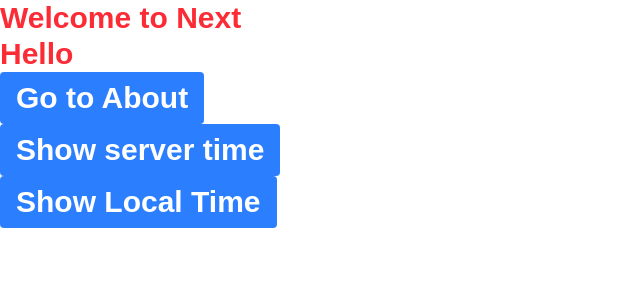
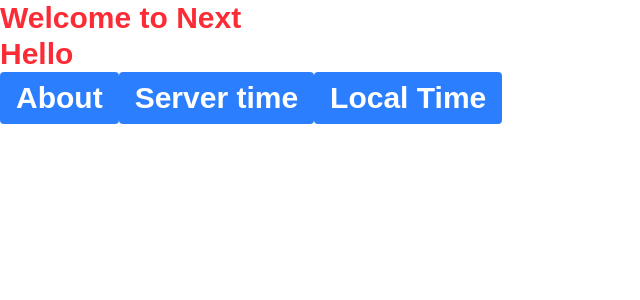
Before and after one commit to GuzzuSridhar/next-app, a Next.js app: page / in a window 1280 px wide. Shown: the top 300 px of the page, without its empty margins (0-640 px from the left). Built offline with nearby package versions, Linux system fonts and the light colour scheme.

Commit message:
clean up page

```diff
--- a/app/page.tsx
+++ b/app/page.tsx
@@ -1,5 +1,4 @@
 import Hello from "@/components/Hello";
-import LocalTime from "@/components/LocalTime";
 import Navigate from "@/components/Navigate";
 
 function page() {
--- a/components/Navigate.tsx
+++ b/components/Navigate.tsx
@@ -5,28 +5,34 @@ function Navigate() {
   const router = useRouter();
   return (
     <>
+      <table>
+        <td>
           <button
             className="bg-blue-500 text-white px-4 py-2 rounded"
             onClick={() => router.push("/about")}
           >
-        Go to About
+            About
           </button>
-      <br />
+        </td>
+
+        <td>
           <button
             className="bg-blue-500 text-white px-4 py-2 rounded"
             onClick={() => router.push("/time")}
           >
-        Show server time
+            Server time
           </button>
+        </td>
 
-      <br />
-
+        <td>
           <button
             className="bg-blue-500 text-white px-4 py-2 rounded"
             onClick={() => router.push("/locloaltime")}
           >
-        Show Local Time
+            Local Time
           </button>
+        </td>
+      </table>
     </>
   );
 }
```
Lines whose indentation alone changed are shown as unchanged.
